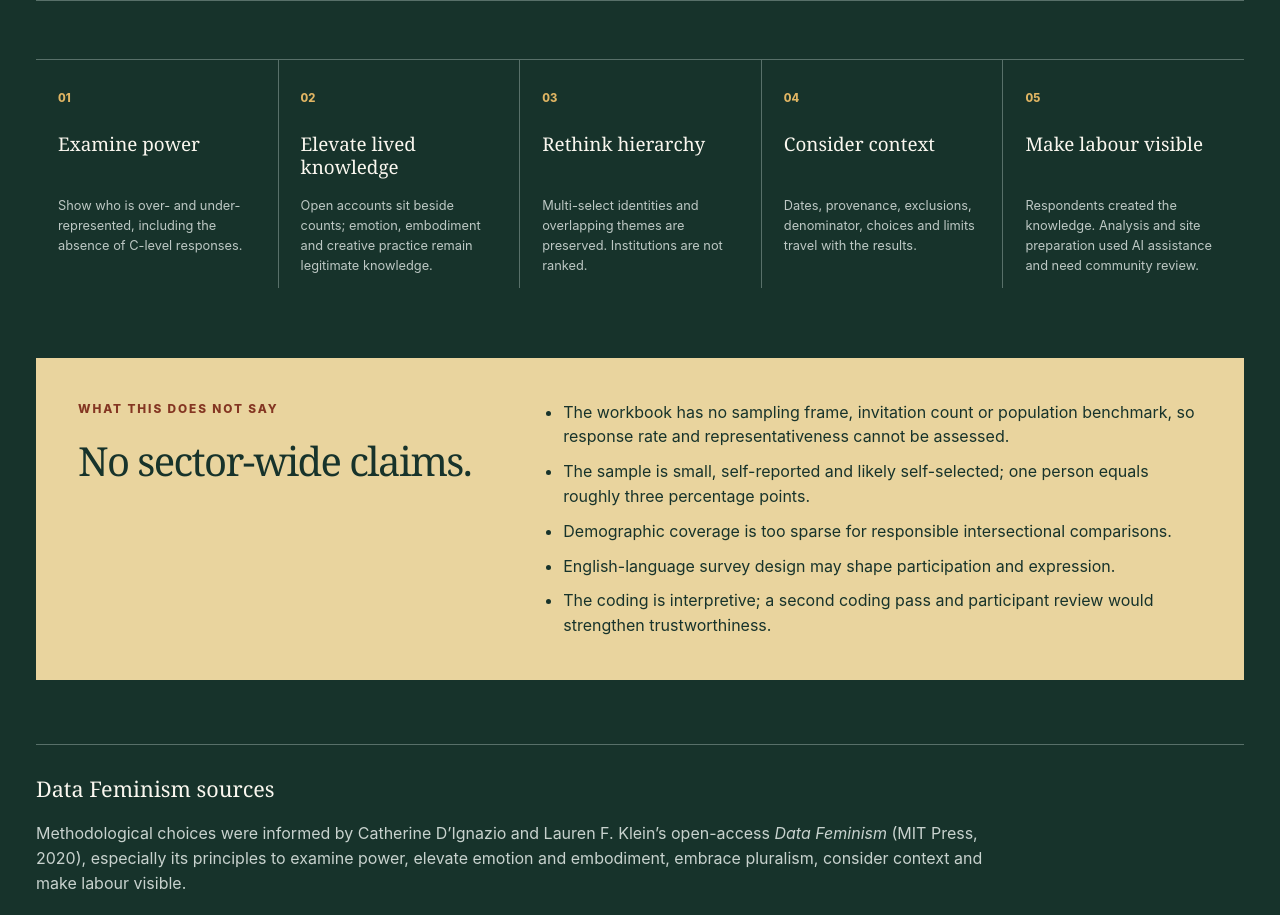
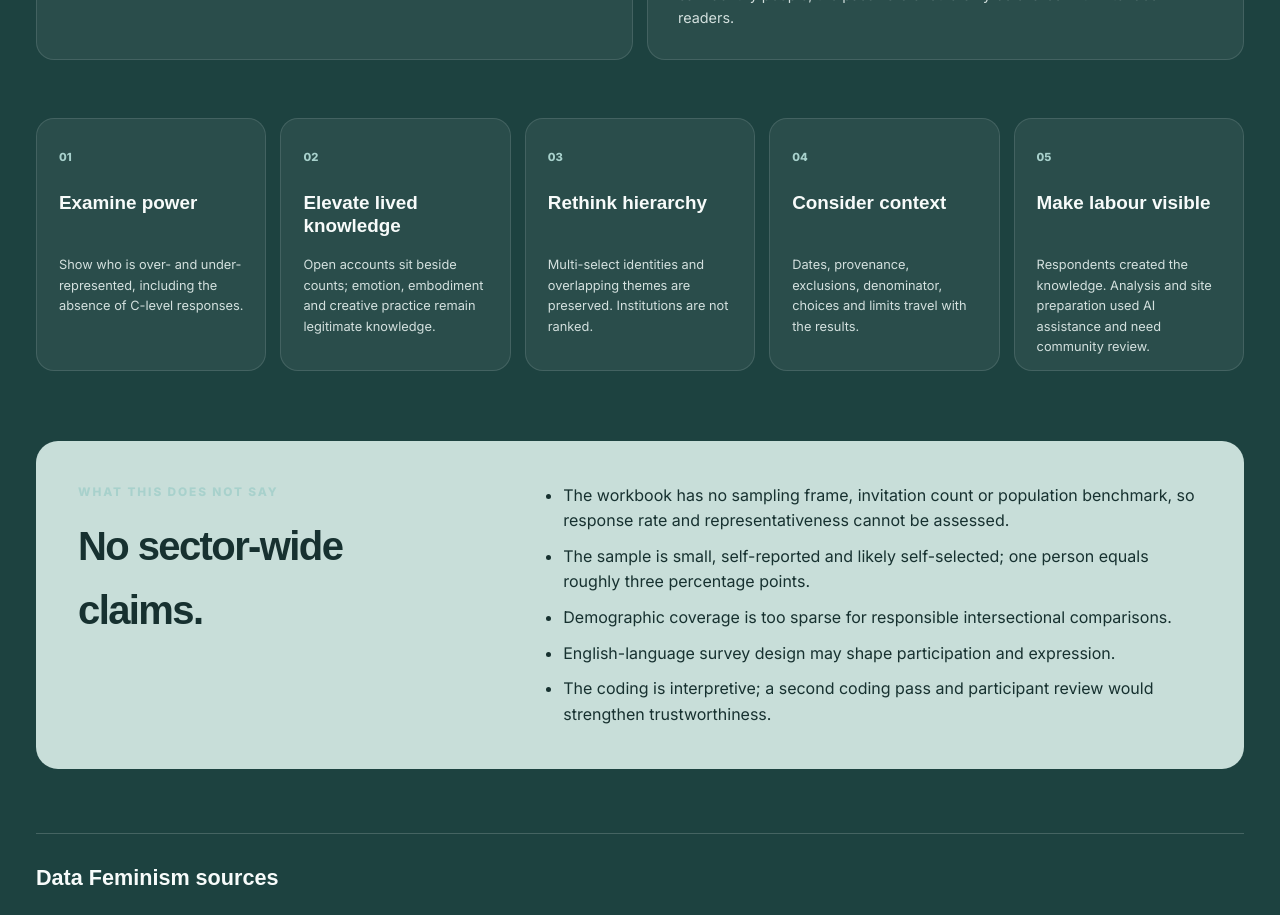
Before and after one commit to tdufva/elia-future-readiness-survey-results, a Next.js app: page /methods in a window 1280 px wide. Shown: the part 1060-1975 px from the top of the page. Built offline with nearby package versions, Linux system fonts and the light colour scheme.

Commit message:
Modernize survey visual design

```diff
--- a/app/globals.css
+++ b/app/globals.css
@@ -1,15 +1,15 @@
 :root {
-  --paper: #f2eee3; --paper-deep: #e5dece; --paper-light: #faf7ef;
-  --ink: #17332b; --ink-soft: #53645d; --rule: #b7b0a2;
-  --signal: #bd4d32; --signal-dark: #843622; --gold: #d3a84f; --green: #49766a;
-  --green-soft: #d9e4df; --focus: #1f5f91;
-  --serif: Georgia, "Times New Roman", Times, serif;
-  --sans: Inter, ui-sans-serif, -apple-system, BlinkMacSystemFont, "Segoe UI", sans-serif;
+  --paper: #dce8e6; --paper-deep: #cbdad7; --paper-light: #f7fbfa;
+  --ink: #173130; --ink-soft: #506765; --rule: #aabfbb;
+  --signal: #2f7972; --signal-dark: #1d5c57; --gold: #8fa9a5; --green: #6d9c96;
+  --green-soft: #d1e1de; --focus: #145f78;
+  --serif: "Nunito Sans Variable", "Arial Rounded MT Bold", "Avenir Next Rounded", ui-rounded, sans-serif;
+  --sans: "Inter Variable", Inter, ui-sans-serif, -apple-system, BlinkMacSystemFont, "Segoe UI", sans-serif;
   --content: 1400px;
 }
 * { box-sizing: border-box; }
 html { scroll-behavior: smooth; }
-body { margin: 0; color: var(--ink); background: radial-gradient(circle at 96% 2%, rgb(211 168 79 / 14%), transparent 32rem), linear-gradient(90deg, rgb(23 51 43 / 2.2%) 1px, transparent 1px), var(--paper); background-size: auto, 16px 16px, auto; font-family: var(--sans); font-size: 16px; line-height: 1.55; -webkit-font-smoothing: antialiased; }
+body { margin: 0; color: var(--ink); background: var(--paper); font-family: var(--sans); font-size: 16px; line-height: 1.6; -webkit-font-smoothing: antialiased; }
 a { color: inherit; text-underline-offset: .2em; }
 a:hover { text-decoration-thickness: 2px; }
 a:focus-visible, summary:focus-visible { outline: 3px solid var(--focus); outline-offset: 4px; }
@@ -46,7 +46,7 @@ h1 { max-width: 900px; margin: 0; font-family: var(--serif); font-size: clamp(3.
 .scope-grid span { max-width: 120px; margin-top: 6px; color: var(--ink-soft); line-height: 1.3; }
 .scope-card > p:last-child { margin: 24px 0 0; color: var(--ink-soft); font-size: .92rem; }
 .reading-note { display: grid; grid-template-columns: 180px 1fr; gap: 34px; padding: 27px max(36px, calc((100% - var(--content)) / 2)); color: var(--paper-light); background: var(--ink); }
-.reading-note .eyebrow { margin: 4px 0 0; color: #e3bd71; }
+.reading-note .eyebrow { margin: 4px 0 0; color: #a8d1cc; }
 .reading-note > p:last-child { max-width: 920px; margin: 0; font-family: var(--serif); font-size: 1.23rem; line-height: 1.45; }
 .section { width: min(var(--content), calc(100% - 72px)); margin: 0 auto; padding: 104px 0; border-bottom: 1px solid var(--ink); scroll-margin-top: 128px; }
 .section-head { display: grid; grid-template-columns: 110px minmax(0, 1fr); gap: 28px; margin-bottom: 54px; }
@@ -69,7 +69,7 @@ h2 { max-width: 940px; margin: 0; font-family: var(--serif); font-size: clamp(2.
 .voices-cta { display: flex; margin-top: 42px; padding: 30px 32px; align-items: center; justify-content: space-between; gap: 40px; color: var(--paper-light); background: var(--ink); }
 .voices-cta h3 { margin: 0; font-family: var(--serif); font-size: 1.7rem; font-weight: 400; }
 .voices-cta p:last-child { margin: 7px 0 0; color: #c8d2ce; font-size: .88rem; }
-.button-link { display: inline-flex; min-width: max-content; padding: 13px 18px; align-items: center; gap: 24px; color: var(--ink); background: #e3bd71; font-size: .76rem; font-weight: 800; letter-spacing: .05em; text-decoration: none; text-transform: uppercase; }
+.button-link { display: inline-flex; min-width: max-content; padding: 13px 18px; align-items: center; gap: 24px; color: var(--paper-light); background: var(--signal); font-size: .76rem; font-weight: 800; letter-spacing: .05em; text-decoration: none; text-transform: uppercase; }
 .button-link:hover { background: var(--paper-light); }
 .section--data { padding-bottom: 86px; }
 .chart-layout { display: grid; grid-template-columns: minmax(0, 1fr) 340px; gap: 72px; align-items: start; }
@@ -162,7 +162,7 @@ summary { padding: 16px 0; cursor: pointer; font-size: .76rem; font-weight: 800;
 .feminism-grid span { color: #e0b563; font-size: .7rem; font-weight: 800; }
 .feminism-grid h3 { min-height: 52px; margin: 24px 0 11px; font-family: var(--serif); font-size: 1.18rem; font-weight: 400; line-height: 1.2; }
 .feminism-grid p { margin: 0; color: #bdc8c4; font-size: .8rem; }
-.limitations { display: grid; grid-template-columns: .75fr 1.25fr; gap: 70px; margin-top: 70px; padding: 42px; color: var(--ink); background: #e9d49e; }
+.limitations { display: grid; grid-template-columns: .75fr 1.25fr; gap: 70px; margin-top: 70px; padding: 42px; color: var(--ink); background: #c8ded9; }
 .limitations .eyebrow { color: var(--signal-dark); }
 .limitations h3 { margin: 0; font-family: var(--serif); font-size: 2.5rem; font-weight: 400; letter-spacing: -.04em; }
 .limitations ul { margin: 0; padding-left: 20px; }
@@ -198,7 +198,7 @@ summary { padding: 16px 0; cursor: pointer; font-size: .76rem; font-weight: 800;
 .question-tabs button:hover { background: rgb(255 255 255 / 30%); }
 .question-tabs button[aria-selected="true"] { color: var(--paper-light); background: var(--ink); }
 .question-tab-number { color: var(--signal-dark); font-size: .67rem; font-weight: 850; letter-spacing: .1em; text-transform: uppercase; }
-.question-tabs button[aria-selected="true"] .question-tab-number { color: #e3bd71; }
+.question-tabs button[aria-selected="true"] .question-tab-number { color: #a8d1cc; }
 .question-tabs button strong { margin-top: 26px; color: var(--ink); font-family: var(--serif); font-size: 1.55rem; font-weight: 400; }
 .question-tabs button[aria-selected="true"] strong { color: var(--paper-light); }
 .question-tabs button small { margin-top: 9px; color: inherit; font-size: .78rem; font-weight: 500; }
@@ -225,7 +225,7 @@ summary { padding: 16px 0; cursor: pointer; font-size: .76rem; font-weight: 800;
 .voice-card:hover, .voice-card:focus-within { z-index: 4; }
 .voice-card--withheld { background: var(--paper-deep); border-style: dashed; box-shadow: none; }
 .voice-card-head { display: flex; margin-bottom: 20px; align-items: start; justify-content: space-between; gap: 16px; color: var(--signal-dark); font-size: .65rem; font-weight: 800; letter-spacing: .08em; line-height: 1.35; text-transform: uppercase; }
-.privacy-badge { min-width: max-content; padding: 3px 7px; color: var(--ink); background: #e9d49e; border-radius: 999px; font-size: .58rem; letter-spacing: .05em; }
+.privacy-badge { min-width: max-content; padding: 3px 7px; color: var(--ink); background: #c8ded9; border-radius: 999px; font-size: .58rem; letter-spacing: .05em; }
 .voice-card blockquote { margin: 0; }
 .voice-card blockquote p { margin: 0; color: var(--ink); font-family: var(--serif); font-size: 1.08rem; line-height: 1.55; }
 .withheld-copy { margin: 0; color: var(--ink-soft); font-style: italic; }
@@ -235,7 +235,7 @@ summary { padding: 16px 0; cursor: pointer; font-size: .76rem; font-weight: 800;
 .voice-profile-trigger:focus-visible { outline: 3px solid var(--focus); outline-offset: 4px; }
 .respondent-popover { position: absolute; z-index: 10; bottom: calc(100% + 12px); left: 0; width: min(390px, calc(100vw - 56px)); padding: 22px; visibility: hidden; opacity: 0; color: var(--paper-light); background: var(--ink); border-top: 4px solid var(--signal); box-shadow: 8px 8px 0 rgb(132 54 34 / 24%); text-align: left; text-transform: none; transition: opacity 120ms ease, transform 120ms ease; transform: translateY(6px); }
 .voice-profile-trigger:hover .respondent-popover, .voice-profile-trigger:focus .respondent-popover, .voice-profile-trigger:focus-within .respondent-popover { visibility: visible; opacity: 1; transform: translateY(0); }
-.respondent-popover > p { margin: 0 0 14px; color: #e3bd71; font-family: var(--serif); font-size: 1.2rem; font-weight: 400; letter-spacing: 0; }
+.respondent-popover > p { margin: 0 0 14px; color: #a8d1cc; font-family: var(--serif); font-size: 1.2rem; font-weight: 800; letter-spacing: 0; }
 .respondent-popover dl { display: grid; margin: 0; gap: 8px; }
 .respondent-popover dl div { display: grid; grid-template-columns: 78px 1fr; gap: 12px; }
 .respondent-popover dt { color: #aebdb7; font-size: .63rem; font-weight: 800; letter-spacing: .08em; text-transform: uppercase; }
@@ -246,7 +246,7 @@ summary { padding: 16px 0; cursor: pointer; font-size: .76rem; font-weight: 800;
 .no-results { padding: 80px 24px; text-align: center; border: 1px dashed var(--rule); }
 .no-results h3 { margin: 0 0 14px; font-family: var(--serif); font-size: 1.8rem; font-weight: 400; }
 .no-results button { margin: 0; }
-.voices-method-note { display: grid; padding: 70px max(36px, calc((100% - var(--content)) / 2)); grid-template-columns: minmax(300px, .75fr) minmax(0, 1.25fr); gap: 80px; color: var(--ink); background: #e9d49e; }
+.voices-method-note { display: grid; padding: 70px max(36px, calc((100% - var(--content)) / 2)); grid-template-columns: minmax(300px, .75fr) minmax(0, 1.25fr); gap: 80px; color: var(--ink); background: #c8ded9; }
 .voices-method-note h2 { max-width: 620px; font-size: clamp(2.1rem, 3.5vw, 3.8rem); }
 .voices-method-note > p { max-width: 760px; margin: 36px 0 0; font-family: var(--serif); font-size: 1.16rem; line-height: 1.55; }
 
@@ -255,7 +255,7 @@ summary { padding: 16px 0; cursor: pointer; font-size: .76rem; font-weight: 800;
 .subpage-hero h1 { max-width: 1050px; font-size: clamp(3.8rem, 7vw, 7.4rem); }
 .subpage-hero--raw { display: grid; grid-template-columns: minmax(0, 1.3fr) minmax(340px, .7fr); gap: 90px; align-items: end; }
 .raw-caution { display: grid; padding: 34px max(36px, calc((100% - var(--content)) / 2)); grid-template-columns: 190px 1fr; gap: 36px; color: var(--paper-light); background: var(--ink); }
-.raw-caution .eyebrow { margin: 4px 0 0; color: #e3bd71; }
+.raw-caution .eyebrow { margin: 4px 0 0; color: #a8d1cc; }
 .raw-caution p:last-child { max-width: 920px; margin: 0; font-family: var(--serif); font-size: 1.12rem; }
 .all-answers-shell, .respondent-reader { width: min(var(--content), calc(100% - 72px)); margin: 0 auto; padding: 72px 0 110px; }
 .data-unlock { display: grid; padding: 44px; grid-template-columns: 1fr 1fr; gap: 60px; align-items: end; background: var(--paper-light); border-top: 5px solid var(--signal); box-shadow: 10px 10px 0 var(--paper-deep); }
@@ -268,7 +268,7 @@ summary { padding: 16px 0; cursor: pointer; font-size: .76rem; font-weight: 800;
 .data-unlock button, .raw-results-line button { padding: 12px 16px; color: var(--paper-light); background: var(--ink); border: 0; font: inherit; font-weight: 800; cursor: pointer; }
 .data-unlock button:hover, .raw-results-line button:hover { background: var(--signal-dark); }
 .form-error { margin: 4px 0 0; color: #a52f22; font-size: .8rem; }
-.raw-toolbar { position: sticky; z-index: 20; top: 73px; display: grid; padding: 20px; grid-template-columns: minmax(260px, 1.5fr) repeat(3, minmax(150px, .5fr)); gap: 12px; background: rgb(242 238 227 / 97%); border-top: 1px solid var(--ink); border-bottom: 1px solid var(--ink); backdrop-filter: blur(10px); }
+.raw-toolbar { position: sticky; z-index: 20; top: 73px; display: grid; padding: 20px; grid-template-columns: minmax(260px, 1.5fr) repeat(3, minmax(150px, .5fr)); gap: 12px; background: rgb(220 232 230 / 94%); border-top: 1px solid var(--ink); border-bottom: 1px solid var(--ink); backdrop-filter: blur(10px); }
 .raw-toolbar label { display: grid; gap: 6px; }
 .raw-toolbar input, .raw-toolbar select { width: 100%; min-width: 0; padding: 11px 12px; color: var(--ink); background: var(--paper-light); border: 1px solid var(--rule); border-radius: 0; font: inherit; font-size: .82rem; }
 .raw-toolbar input:focus, .raw-toolbar select:focus { outline: 3px solid var(--focus); outline-offset: 2px; }
@@ -305,6 +305,95 @@ summary { padding: 16px 0; cursor: pointer; font-size: .76rem; font-weight: 800;
 .respondent-answer-stack blockquote p { margin: 0; font-family: var(--serif); font-size: 1.18rem; line-height: 1.65; white-space: pre-wrap; }
 .respondent-answer-stack article > a { color: var(--signal-dark); font-size: .72rem; font-weight: 800; }
 .respondent-pagination--bottom { margin-top: 42px; }
+
+/* Modern minimal visual system */
+.site-header { background: rgb(220 232 230 / 92%); border-top: 0; border-bottom-color: rgb(23 49 48 / 14%); box-shadow: 0 6px 24px rgb(23 49 48 / 5%); }
+.wordmark-mark { border-radius: 12px; font-weight: 850; }
+.primary-nav a, .lock-button { border-radius: 999px; }
+.primary-nav a:hover, .lock-button:hover { background: rgb(247 251 250 / 72%); }
+.primary-nav .nav-current, .primary-nav .nav-current:hover, .lock-button:hover { color: var(--paper-light); background: var(--ink); border-color: var(--ink); }
+.overview-subnav { border-top-color: rgb(23 49 48 / 10%); }
+
+h1, h2, h3, .scope-grid strong, .section-index, .mini-stats strong, .bar-value strong, .voice-results-line strong, .raw-results-line strong, .footer strong {
+  font-family: var(--serif);
+  font-weight: 820;
+  font-variation-settings: "wght" 820;
+}
+h1 { letter-spacing: -.055em; line-height: .94; }
+h2 { letter-spacing: -.04em; line-height: 1.02; }
+.standfirst { font-family: var(--sans); font-weight: 480; line-height: 1.5; }
+.scope-grid strong { letter-spacing: -.055em; }
+
+.scope-card, .finding-card, .interpretation-note, .demographic-chart, .absence-note, .voice-card, .data-unlock, .raw-respondent, .respondent-answer-stack article {
+  border: 1px solid rgb(23 49 48 / 13%);
+  border-radius: 22px;
+  box-shadow: none;
+}
+.scope-card, .finding-card, .voice-card, .data-unlock, .raw-respondent, .respondent-answer-stack article { background: rgb(247 251 250 / 88%); }
+.reading-note, .voices-reading-note, .raw-caution { background: #1d4240; }
+.reading-note .eyebrow, .raw-caution .eyebrow, .method-section .section-index, .method-section .eyebrow { color: #a8d1cc; }
+.reading-note > p:last-child, .raw-caution p:last-child { font-family: var(--sans); font-weight: 520; }
+.section { border-bottom-color: rgb(23 49 48 / 18%); }
+.section-index { color: var(--signal-dark); }
+
+.finding-grid { gap: 16px; border: 0; }
+.finding-card, .finding-card:first-child { border: 1px solid rgb(23 49 48 / 13%); }
+.finding-card--signal { background: rgb(201 224 220 / 82%); }
+.finding-card h3, .voices-cta h3, .participation-role > article h3, .participation-block-head h3, .demographic-chart h3, .absence-note--compact h3, .method-grid h3, .sources h3, .feminism-grid h3, .profile-grid article h3, .raw-answer-grid h3 {
+  font-weight: 800;
+  font-variation-settings: "wght" 800;
+}
+.respondent-quote { border-top-color: rgb(23 49 48 / 12%); border-left-width: 4px; border-radius: 0; }
+.respondent-quote p, .interpretation-note p:last-child, .absence-note p:last-child, .voices-method-note > p, .raw-answer-grid p, .respondent-answer-stack blockquote p { font-family: var(--sans); }
+.respondent-quote p { font-style: normal; font-weight: 500; }
+.mini-stats strong, .bar-value strong, .raw-results-line strong { font-weight: 780; font-variation-settings: "wght" 780; }
+.voices-cta { border-radius: 22px; background: #1d4240; }
+.button-link { color: var(--paper-light); background: var(--signal); border-radius: 999px; }
+.button-link:hover { color: var(--ink); background: var(--paper-light); }
+
+.bar-label, .definitions dt { font-family: var(--sans); font-weight: 650; }
+.bar-track { height: 12px; overflow: hidden; background: rgb(23 49 48 / 10%); border-radius: 999px; }
+.bar-fill { border-radius: 999px; }
+.interpretation-note { background: #edf6f4; border-top: 0; }
+.interpretation-note--green { background: #d0e3df; }
+.interpretation-note--gold { background: #c7dcd8; }
+.section--who { background: rgb(247 251 250 / 25%); box-shadow: 48px 0 0 rgb(247 251 250 / 25%), -48px 0 0 rgb(247 251 250 / 25%); }
+.demographic-chart { border-top: 1px solid rgb(23 49 48 / 13%); }
+.map-country { stroke: var(--paper); }
+.absence-note { border-left: 1px solid rgb(23 49 48 / 13%); }
+
+.method-section { background: #1d4240; }
+.method-grid, .feminism-grid { gap: 14px; border: 0; }
+.method-grid article, .feminism-grid article, .feminism-grid article:first-child { background: rgb(247 251 250 / 6%); border: 1px solid rgb(247 251 250 / 12%); border-radius: 18px; }
+.method-grid p, .feminism-grid p, .sources p, .voices-reading-note > div:last-child { color: #d3e0de; }
+.feminism-grid span, .sources a { color: #a8d1cc; }
+.limitations { background: #c8ded9; border-radius: 22px; }
+.limitations h3, .footer strong { font-weight: 800; }
+.sources { border-top-color: rgb(247 251 250 / 18%); }
+.footer { background: var(--paper-deep); border-top: 1px solid rgb(23 49 48 / 10%); }
+
+.question-tabs { gap: 14px; border: 0; }
+.question-tabs button, .question-tabs button:first-child { min-height: 230px; background: rgb(247 251 250 / 66%); border: 1px solid rgb(23 49 48 / 13%); border-radius: 18px; }
+.question-tabs button:hover { background: var(--paper-light); }
+.question-tabs button[aria-selected="true"] { color: var(--paper-light); background: #1d4240; border-color: #1d4240; }
+.question-tabs button strong { font-weight: 800; font-variation-settings: "wght" 800; }
+.voice-search input, .raw-toolbar input, .raw-toolbar select, .data-unlock input { border-color: rgb(23 49 48 / 18%); border-radius: 12px; }
+.theme-filter button { border-color: rgb(23 49 48 / 18%); }
+.theme-filter button:hover, .theme-filter button.is-active { background: #1d4240; border-color: #1d4240; }
+.voice-card { border-radius: 18px; }
+.voice-card--withheld { background: rgb(203 218 215 / 65%); }
+.respondent-popover { background: #1d4240; border-top: 0; border-radius: 16px; box-shadow: 0 18px 48px rgb(23 49 48 / 22%); }
+.voices-method-note { background: #c8ded9; }
+
+.raw-toolbar { background: rgb(220 232 230 / 94%); border: 1px solid rgb(23 49 48 / 13%); border-radius: 18px; box-shadow: 0 12px 28px rgb(23 49 48 / 6%); }
+.data-unlock { border-top: 1px solid rgb(23 49 48 / 13%); }
+.data-unlock button, .raw-results-line button { border-radius: 999px; }
+.raw-respondent { border-radius: 22px; }
+.raw-answer-grid { gap: 10px; border: 0; }
+.raw-answer-grid section { background: rgb(220 232 230 / 35%); border: 0; border-radius: 14px; }
+.respondent-answer-stack article { border-top: 1px solid rgb(23 49 48 / 13%); }
+.respondent-answer-stack blockquote { border-left-color: var(--signal); }
+
 @media (max-width: 1120px) {
   .hero { grid-template-columns: 1fr; gap: 44px; } .scope-card { max-width: 620px; }
   .finding-grid { grid-template-columns: 1fr; } .finding-card { border-top: 1px solid var(--rule); border-left: 0; } .finding-card:first-child { border-top: 0; } .finding-card h3 { margin-top: 22px; }
@@ -356,5 +445,12 @@ summary { padding: 16px 0; cursor: pointer; font-size: .76rem; font-weight: 800;
   .respondent-profile-head { padding: 48px 0 38px; grid-template-columns: 1fr; gap: 30px; } .respondent-profile-head h1 { font-size: clamp(3.5rem, 18vw, 6rem); }
   .respondent-answer-stack article { padding: 28px 22px; box-shadow: 4px 4px 0 var(--paper-deep); } .respondent-answer-stack blockquote { padding-left: 18px; }
 }
+@media (max-width: 760px) {
+  body { background: var(--paper); }
+  .finding-card, .finding-card:first-child, .question-tabs button, .question-tabs button:first-child { border: 1px solid rgb(23 49 48 / 13%); }
+  .question-tabs { gap: 10px; }
+  .question-tabs button, .question-tabs button:first-child { border-radius: 16px; }
+  .scope-card, .voice-card, .raw-respondent, .respondent-answer-stack article { box-shadow: none; }
+}
 @media (prefers-reduced-motion: reduce) { html { scroll-behavior: auto; } }
 @media print { .site-header nav, .skip-link { display: none; } body { background: #fff; } .section, .hero { break-inside: avoid; } a { text-decoration: none; } }
--- a/app/layout.tsx
+++ b/app/layout.tsx
@@ -1,4 +1,6 @@
 import type { Metadata } from "next";
+import "@fontsource-variable/inter";
+import "@fontsource-variable/nunito-sans";
 import "./globals.css";
 
 const title = "ELIA Future Readiness Survey Results";
--- a/package.json
+++ b/package.json
@@ -18,6 +18,8 @@
   },
   "dependencies": {
     "@d3-maps/atlas": "1.0.0",
+    "@fontsource-variable/inter": "^5.3.0",
+    "@fontsource-variable/nunito-sans": "^5.3.0",
     "d3-geo": "3.1.1",
     "drizzle-orm": "0.45.2",
     "next": "16.2.6",
```
Also changed, not shown: scripts/encrypt-output.mjs (+1 -1 lines), 2 other files (tests, documents, lock files or other folders).
